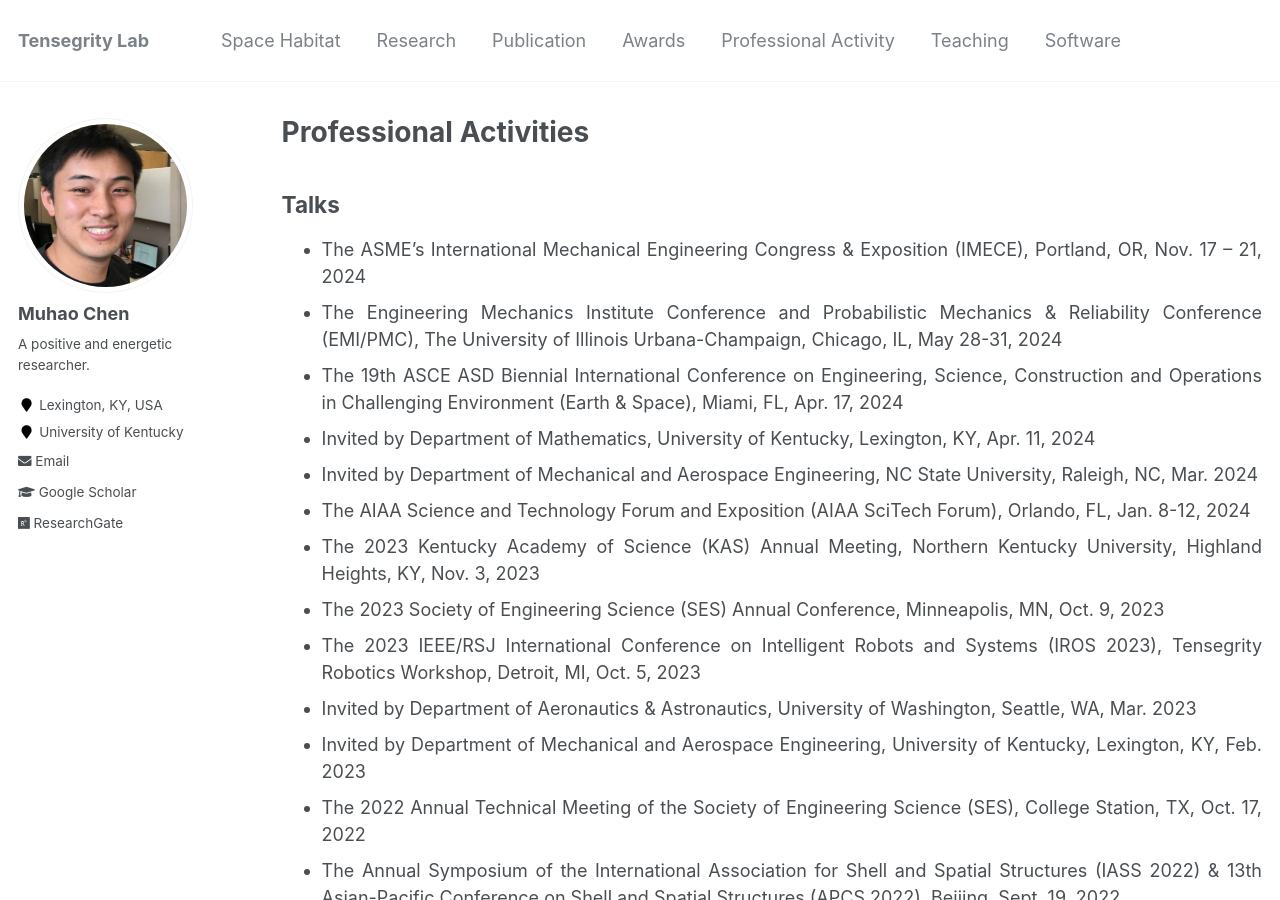
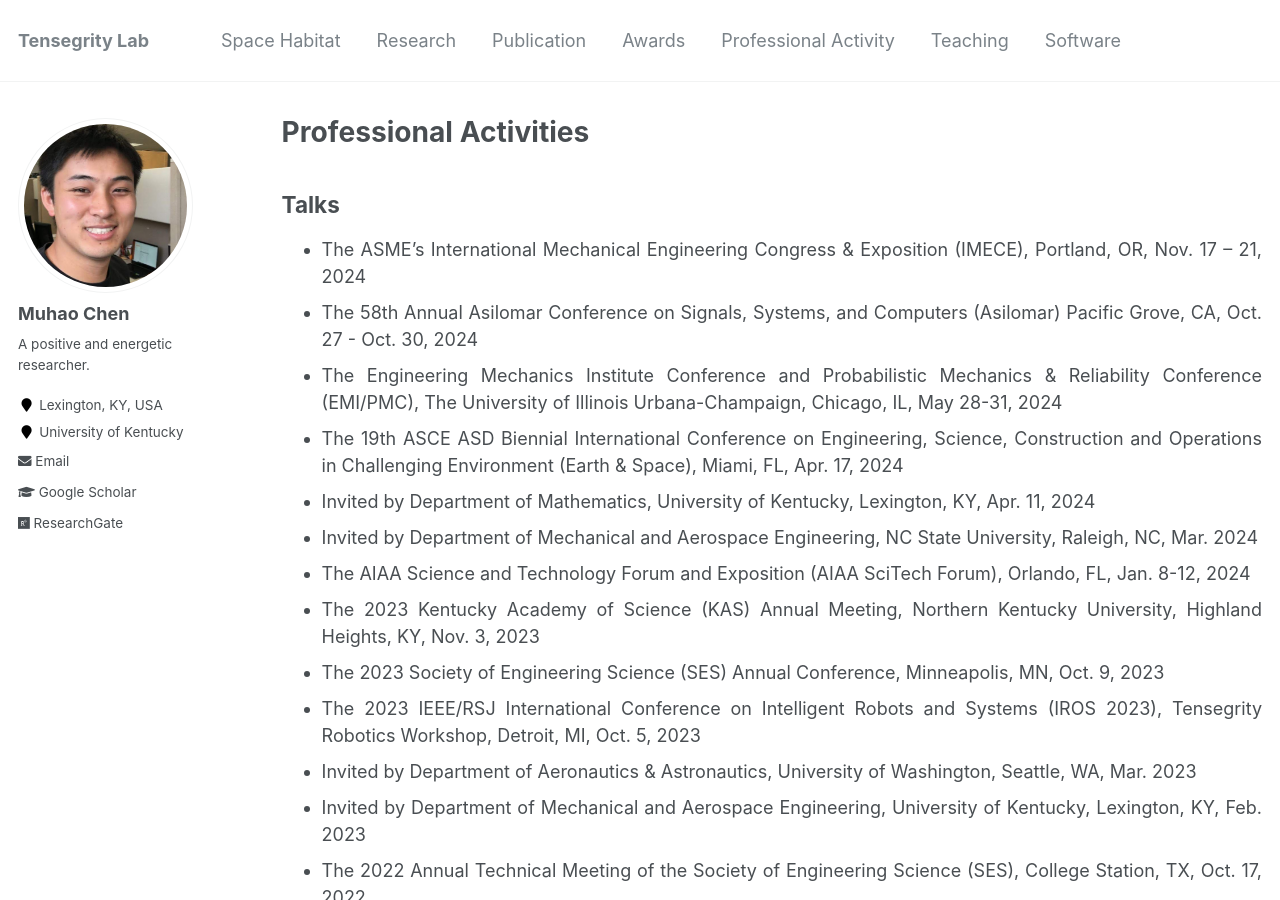
Before and after one commit to Muhao-Chen/muhao-chen.github.io, a Jekyll site: the page built from _pages/professional-activities.md, in a window 1280 px wide and 900 px high. Built offline with Jekyll 4.4.1, drawn with Linux system fonts in a browser that asks for light colours.

Commit message:
Update professional-activities.md

```diff
--- a/_pages/professional-activities.md
+++ b/_pages/professional-activities.md
@@ -14,6 +14,7 @@ toc_max_header: 1
 ## Talks
 <!-- <ol reversed> -->
 - The ASME's International Mechanical Engineering Congress & Exposition (IMECE), Portland, OR, Nov. 17 – 21, 2024
+- The 58th Annual Asilomar Conference on Signals, Systems, and Computers (Asilomar) Pacific Grove, CA, Oct. 27 - Oct. 30, 2024
 - The Engineering Mechanics Institute Conference and Probabilistic Mechanics & Reliability Conference (EMI/PMC), The University of Illinois Urbana-Champaign, Chicago, IL, May 28-31, 2024
 - The 19th ASCE ASD Biennial International Conference on Engineering, Science, Construction and Operations in Challenging Environment (Earth & Space), Miami, FL, Apr. 17, 2024
 <!-- - Invited by Profs. Jing Qin and David Murrugarra,  - Applied Math Seminar, -->
```
